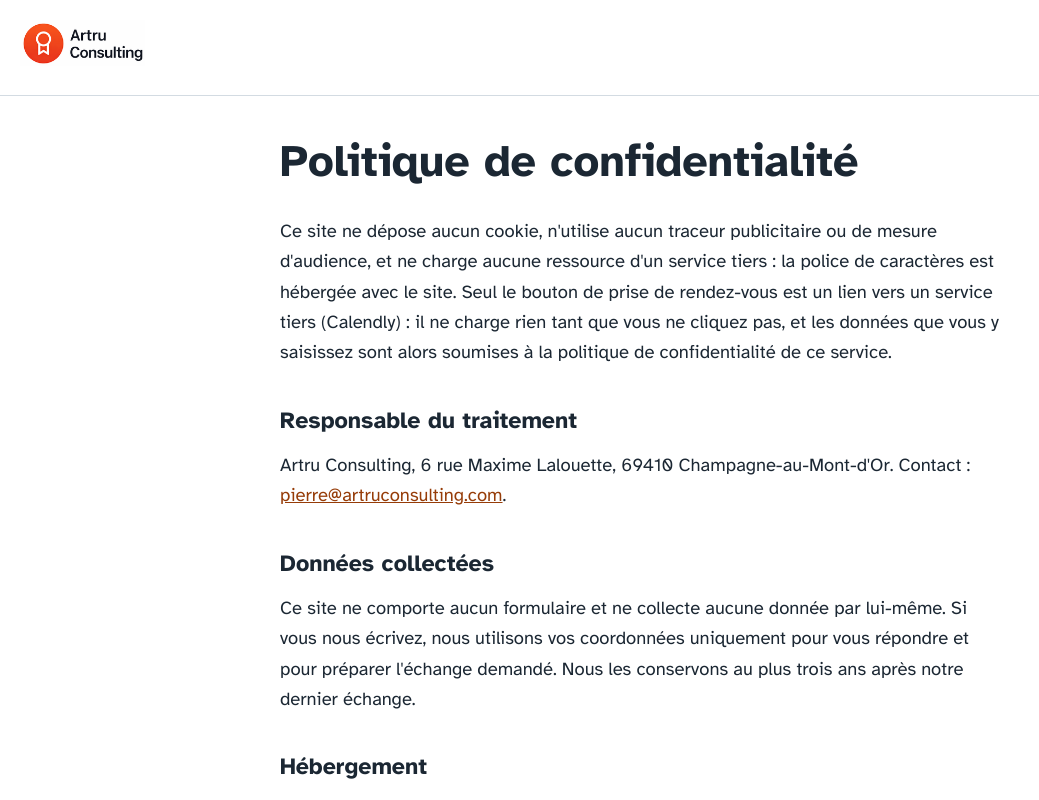
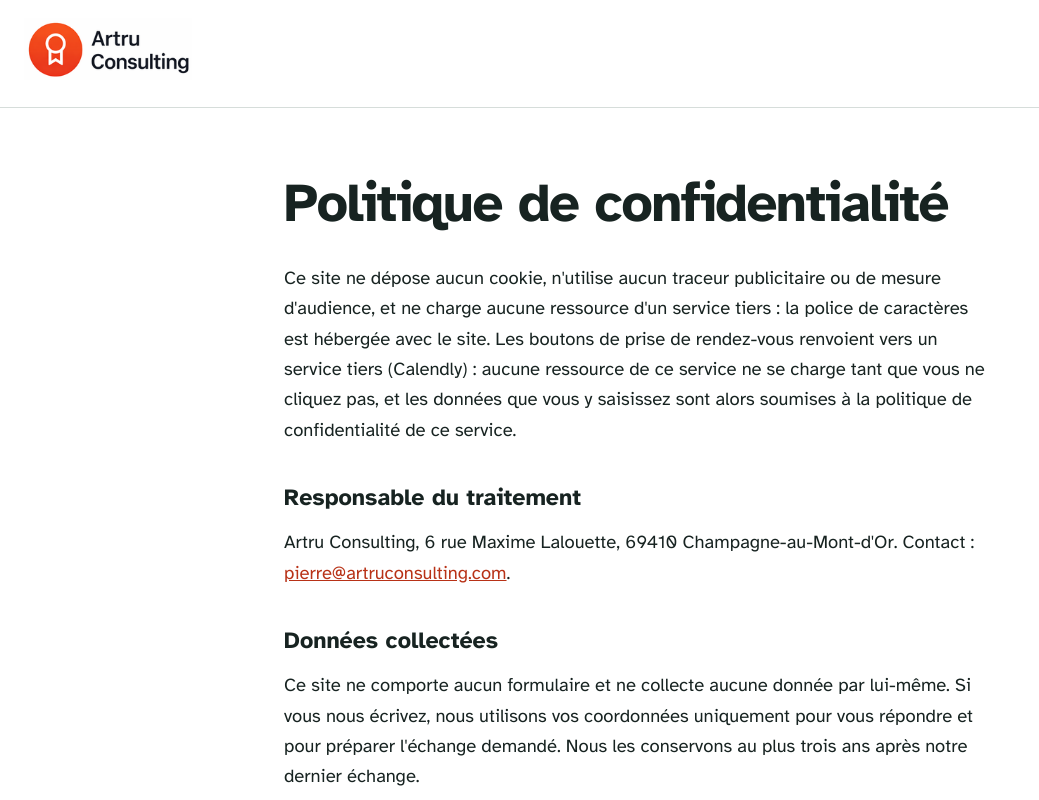
Before and after one commit to artru-consulting/landing-pme-alimentaire, a plain HTML site: page confidentialite/index.html in a window 1280 px wide. Shown: the top 800 px of the page, without its empty margins (0-1039 px from the left). Drawn offline with Linux system fonts and the light colour scheme.

Commit message:
Harmonise la page de confidentialité
Updated privacy policy text for clarity regarding third-party services.

```diff
--- a/confidentialite/index.html
+++ b/confidentialite/index.html
@@ -9,16 +9,16 @@
 <style>
 @font-face{font-family:"Atkinson Hyperlegible";font-style:normal;font-weight:400;font-display:swap;src:url("../assets/fonts/atkinson-hyperlegible-latin-400-normal.woff2") format("woff2")}
 @font-face{font-family:"Atkinson Hyperlegible";font-style:normal;font-weight:700;font-display:swap;src:url("../assets/fonts/atkinson-hyperlegible-latin-700-normal.woff2") format("woff2")}
-:root{--ink:#1b2733;--muted:#46525f;--line:#d3dbe2;--accent-dark:#963c08}
+:root{--ink:#172321;--muted:#4c5b56;--line:#d6ddda;--accent-dark:#b83217}
 *{box-sizing:border-box}
 body{margin:0;color:var(--ink);font-family:"Atkinson Hyperlegible","Segoe UI",Roboto,Helvetica,Arial,sans-serif;font-size:1.15rem;line-height:1.65}
 a{color:var(--accent-dark)}
-:focus-visible{outline:3px solid #b84a0e;outline-offset:3px;border-radius:4px}
-header{padding:20px;border-bottom:1px solid var(--line)}
+:focus-visible{outline:3px solid #b83217;outline-offset:3px;border-radius:4px}
+header{padding:18px max(24px,calc((100vw - 1240px)/2));border-bottom:1px solid var(--line)}
 header a{display:inline-block}
-header img{height:46px;width:auto;display:block}
-main{max-width:760px;margin:0 auto;padding:40px 20px 64px}
-h1{font-size:clamp(2rem,5vw,2.8rem);line-height:1.15;margin:0 0 28px}
+header img{height:62px;width:auto;display:block}
+main{max-width:760px;margin:0 auto;padding:64px 24px 80px}
+h1{font-size:clamp(2.25rem,5vw,3.4rem);letter-spacing:-.025em;line-height:1.15;margin:0 0 28px}
 h2{font-size:1.45rem;margin:34px 0 10px}
 p{margin:0 0 1em}
 .back{margin-top:40px}
@@ -29,7 +29,7 @@ p{margin:0 0 1em}
 <main>
 <h1>Politique de confidentialité</h1>
 
-<p>Ce site ne dépose aucun cookie, n'utilise aucun traceur publicitaire ou de mesure d'audience, et ne charge aucune ressource d'un service tiers : la police de caractères est hébergée avec le site. Seul le bouton de prise de rendez-vous est un lien vers un service tiers (Calendly) : il ne charge rien tant que vous ne cliquez pas, et les données que vous y saisissez sont alors soumises à la politique de confidentialité de ce service.</p>
+<p>Ce site ne dépose aucun cookie, n'utilise aucun traceur publicitaire ou de mesure d'audience, et ne charge aucune ressource d'un service tiers : la police de caractères est hébergée avec le site. Les boutons de prise de rendez-vous renvoient vers un service tiers (Calendly) : aucune ressource de ce service ne se charge tant que vous ne cliquez pas, et les données que vous y saisissez sont alors soumises à la politique de confidentialité de ce service.</p>
 
 <h2>Responsable du traitement</h2>
 <p>Artru Consulting, 6 rue Maxime Lalouette, 69410 Champagne-au-Mont-d'Or. Contact : <a href="mailto:pierre@artruconsulting.com">pierre@artruconsulting.com</a>.</p>
```
